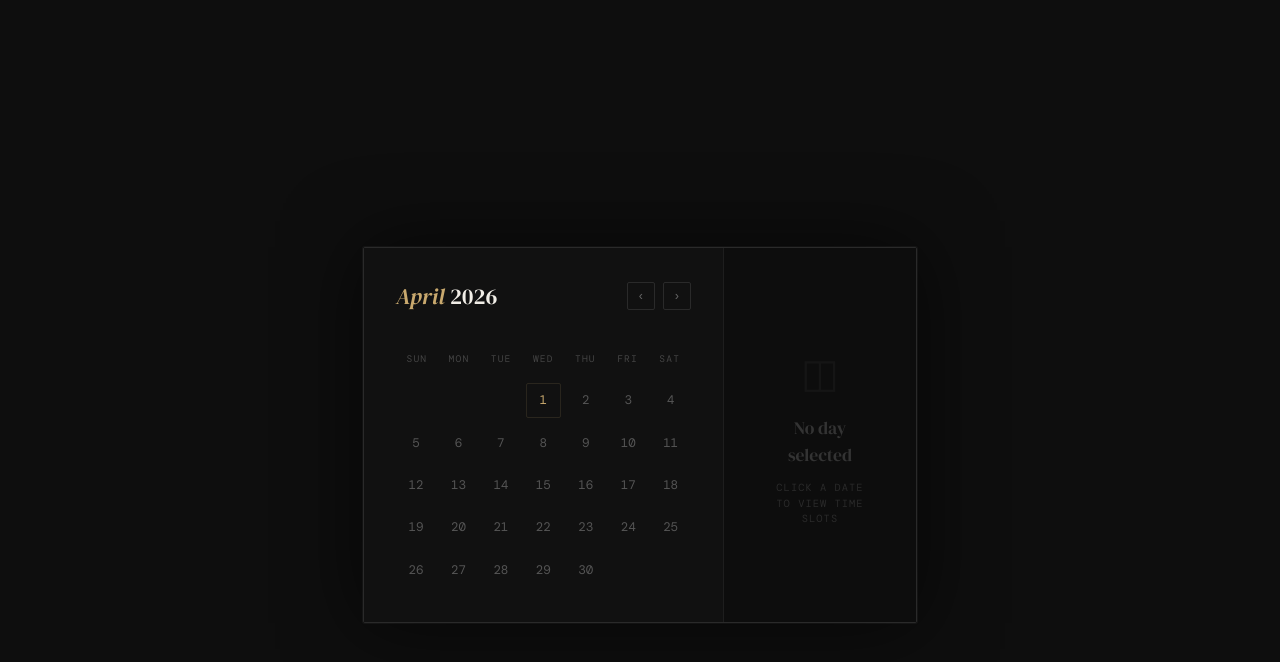
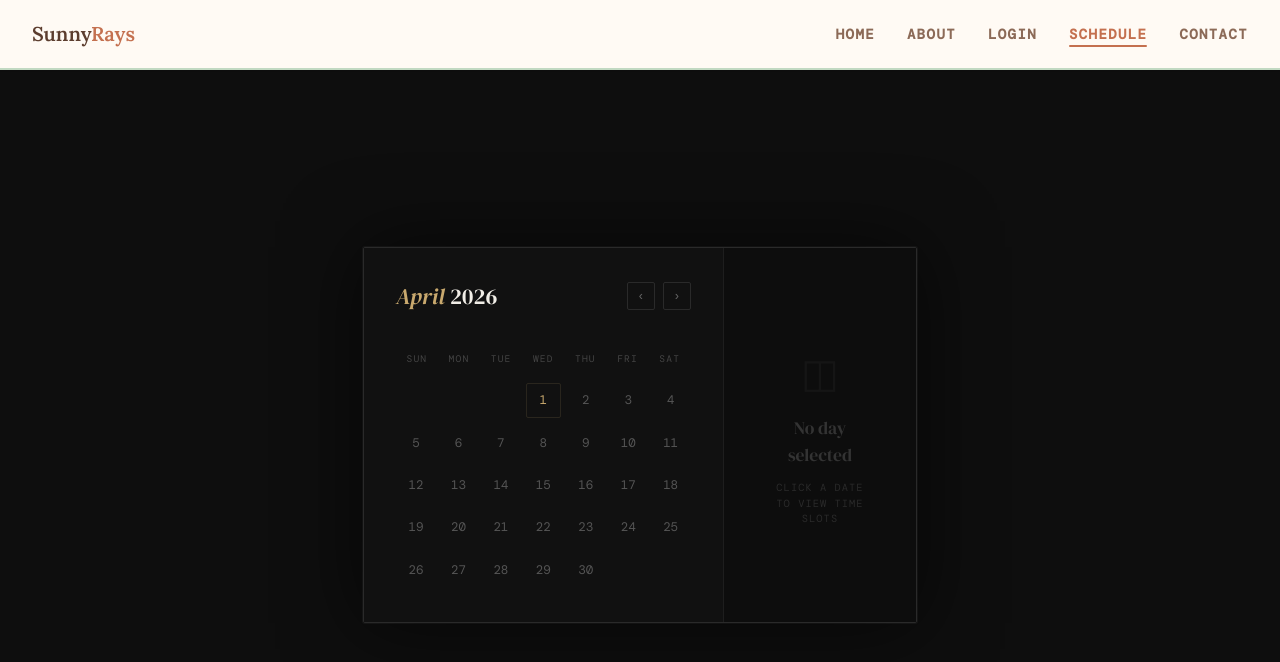
Before and after one commit to dacabrera191/SunnyRays, a Next.js app: page /schedule in a window 1280 px wide. Shown: the top 662 px of the page. Built offline with nearby package versions, Linux system fonts and the light colour scheme.

Commit message:
Changed alias stuff

```diff
--- a/app/layout.js
+++ b/app/layout.js
@@ -1,5 +1,5 @@
 import './globals.css'
-import navbar from '../components/navbar'
+import Navbar from '@/components/navbar'
 
 export const metadata = {
   title: 'Your Name | Tutor & Coach',
@@ -10,7 +10,7 @@ export default function RootLayout({ children }) {
   return (
     <html lang="en">
       <body>
-        <navbar />
+        <Navbar />
         <main className="pt-[70px]">
           {children}
         </main>
--- a/app/schedule/page.js
+++ b/app/schedule/page.js
@@ -1,4 +1,4 @@
-import Calendar from "../../components/calendar";
+import Calendar from "@/components/calendar";
 
 export default function Page() {
   return <Calendar />;
```
